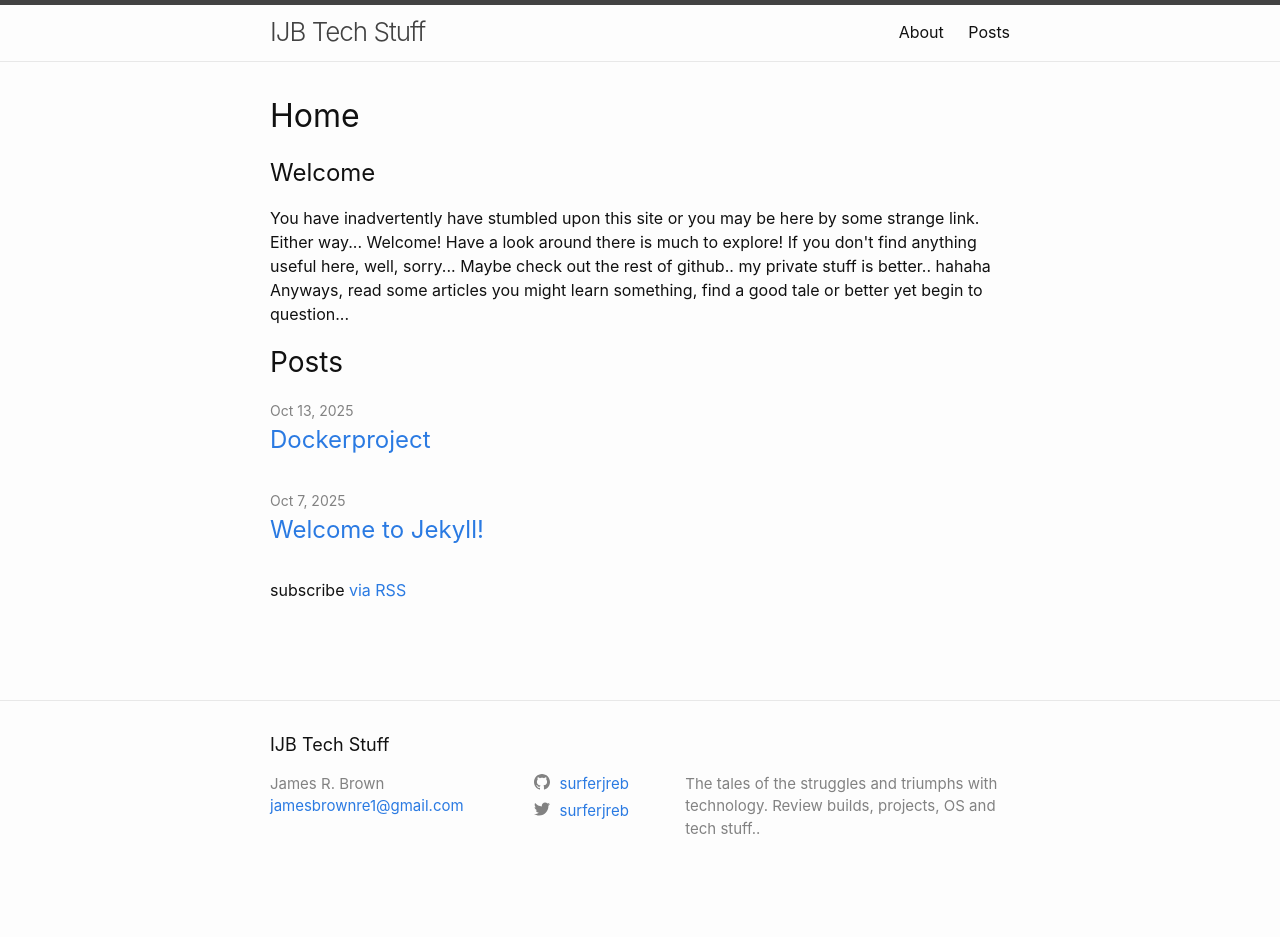
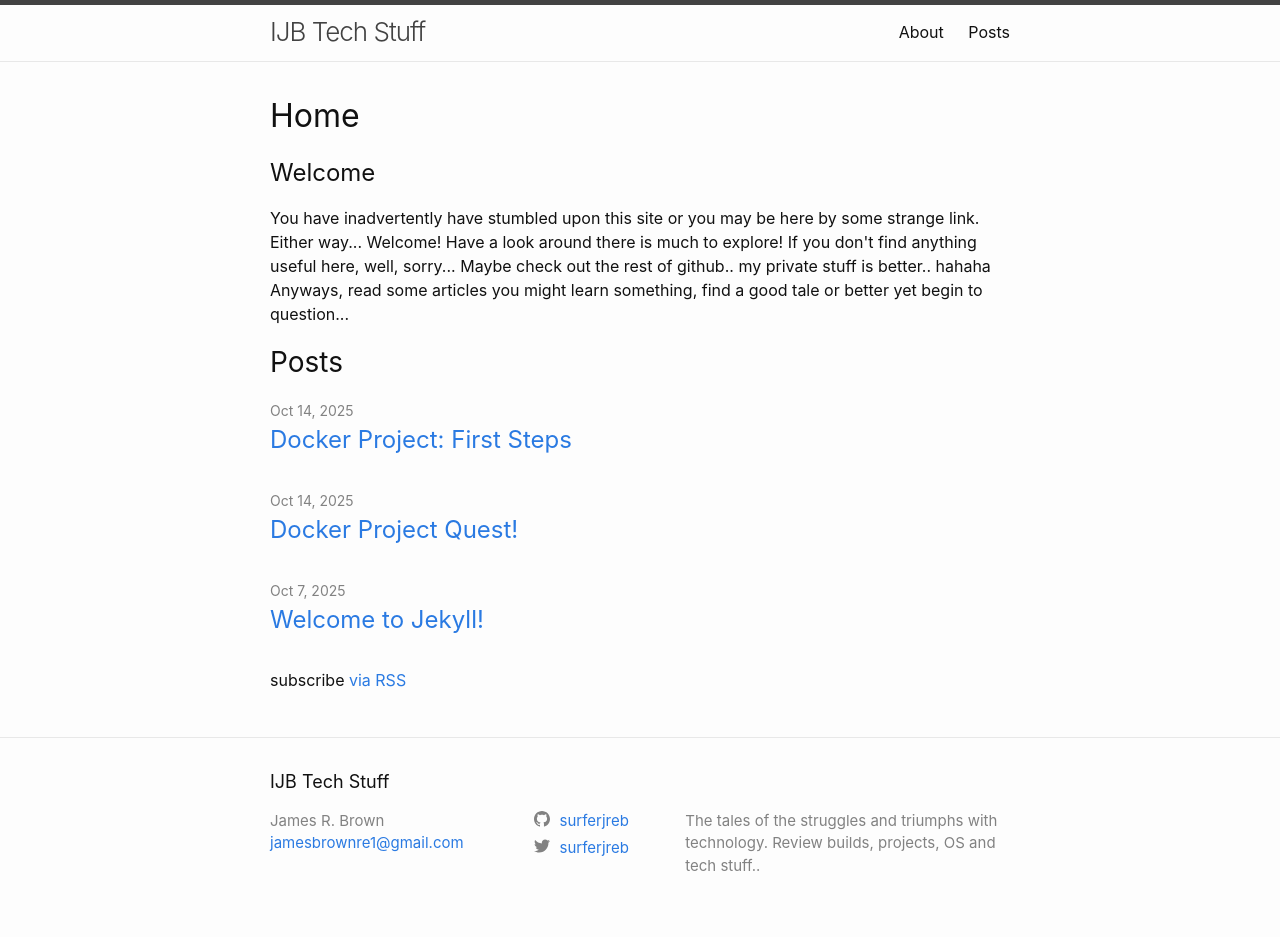
Before and after one commit to surferjreb/ijb_tech_blog.github.io, a Jekyll site: the page built from index.md, in a window 1280 px wide. Built offline with Jekyll 4.4.1, drawn with Linux system fonts in a browser that asks for light colours; before the commit the page ends 900 px from its top, so only the background shows below that; part of the change alters nothing that is shown.

Commit message:
new post

````diff
--- a/_posts/2025-10-13-DockerProject.md
+++ b/_posts/2025-10-13-DockerProject.md
@@ -1,3 +1,10 @@
+---
+layout: post
+title:  "Docker Project Quest!"
+date:   2025-10-13 21:34:35 -0400
+categories: Docker-start
+---
+
 # Docker Project Quest
 
 #### *by: James R. Brown*
@@ -21,3 +28,5 @@ Spent the better part of a day trying to get a couple premade docker projects up
 ## Quest continues
 
 Now, what to make...  also, a db..?
+
+#### *{{ site.author }}*
--- /dev/null
+++ b/_posts/2025-10-14-First-steps.md
@@ -0,0 +1,89 @@
+---
+layout: post
+title:  "Docker Project: First Steps"
+date:   2025-10-14 15:30:35 -0400
+categories: Docker-start
+---
+
+# Docker Project: First Steps
+
+#### *By: James R. Brown*
+
+## Introduction
+
+The end goal of this project is to create an app that is created/built with docker.  This app will consist of a server and a db.  That will be built using docker compose to execute building of the app.  If you read my previous post: (Docker Project Quest)[https://surferjreb.github.io/ijb_tech_blog.github.io/2025/10/14/DockerProject.html].  This describes my ranting for creating such a project.
+
+## Starting Point
+
+To start with, we need a server.  So, I connect to my local proxmox instance and fire up a VM.  Going into this project there are certain things we will need to start for the VM.
+
+VM Machine:
+- OS: Ubuntu 24.04 LTS
+- CPU: 4 Core, 2 Core minimal
+- RAM: 8 GB
+- DISK: 300 GB
+
+A simple spin up and install of the OS.  Just a standard install with openssh installed.  At this point don't select anything else to install.
+
+> [!NOTE:]
+> In proxmox, inheariently port 22 is opened for your server and VM's.  One of the many nice features of proxmox.
+
+A few may be lost.  If you want to know how to spin up a VM on proxmox, the have great documentation that can be found here: (proxmox documentation)[https://pve.proxmox.com/pve-docs/].
+
+
+Anyways, getting back on track.  OS installed and server ready to connect too.  There are now a couple more steps before getting a project to load here.  We need Docker and a few tools.  This can be installed by a script or running a few commands.  Since this server will be running headless(no gui), we are just going to install docker eng, docker compose, and a few tools.
+
+Python3 is installed with the distro, part of our checklist of needs along with a few tools, `ca-certificates curl` so that can be skipped.  Just so you know I am following the docker manual on installing on linux from the documentation.  You can also find a script here to execute all this and not have to type it out or paste it in the terminal.  It is good to know if you are a dev, I find its neat.  Here is the docs: (docker manual for Ubuntu)[https://docs.docker.com/engine/install/ubuntu/].
+
+### Next steps are..
+
+1. Update - `sudo apt update && sudo apt upgrade -y`
+2. Execute some commands to prep for install.
+
+    ```
+    sudo install -m 0755 -d /etc/apt/keyrings
+    sudo curl -fsSL https://download.docker.com/linux/ubuntu/gpg -o /etc/apt/keyrings/docker.asc
+    sudo chmod a+r /etc/apt/keyrings/docker.asc
+
+    # Add the repository to Apt sources:
+    echo \
+    "deb [arch=$(dpkg --print-architecture) signed-by=/etc/apt/keyrings/docker.asc] https://download.docker.com/linux/ubuntu \
+    $(. /etc/os-release && echo "${UBUNTU_CODENAME:-$VERSION_CODENAME}") stable" | \
+    sudo tee /etc/apt/sources.list.d/docker.list > /dev/null
+
+    # Update to load sources
+    sudo apt-get update
+
+    ```
+
+3. Install Docker or the pieces that make up docker.
+
+    ```
+    sudo apt install docker-ce docker-ce-cli containered.io docker-buildx-plugin docker-compose-plugin
+    ```
+
+4. Check its running.
+    `sudo systemctl status docker`
+    It should say something to the effect of:
+
+    ![Docker service running](../assets/images/docker_running.png)
+
+5. Test it..
+    `sudo docker run hello-world`
+    Now, you should see a container startup, show you a message and then stop the container.
+    ![hello world ran in docker](../assets/images/docker_hello_world.png)
+
+6. Everything should be going great, if errors have happened at this point and you are frustrated, flush it and rebuild.
+
+   > [!NOTE:]
+   >  You could always use this as a good opportunity to create a template in proxmox of your starter server.  I probably should have recommended that sooner.  Makes it easier to replace or recreate your VM.  Here's a link to the process: (proxmox templates)[https://pve.proxmox.com/pve-docs/chapter-qm.html#qm_templates]
+
+7. Now to install docker compose.  Wait, we installed the plugin already, we should be good to go for launching a project now.  Lets test: `docker compose verison`
+    - You should see a version number.(if using linux...)
+    - You can also, install docker compose stand alone following the documentation here: (Docker compose standalone)[https://docs.docker.com/compose/install/standalone/]
+
+Now, with that we have a kind of ready machine.  I would recommend installing some tools for networking, will help later.  Also, if you want to just develope in your environment, install your fav editor, IDE.  When using a headless setup a good thing to get confortable with is terminal editor.  No, this is not the vim/neovim call to arms.  Nano works just as good and works right out the box.  You have to install `vim` or `neovim`.  You could use `vi`, which is just as good.  Lately I have been using `vim` or `neovim` just to get out of an editor and away from auto complete too, but that is for a different blog post.
+
+Today, the server is setup.  It is ready for a project...
+
+#### *{{ site.author }}*
````
Also changed, not shown: assets/images/docker_hello_world.png (added), assets/images/docker_running.png (added).
